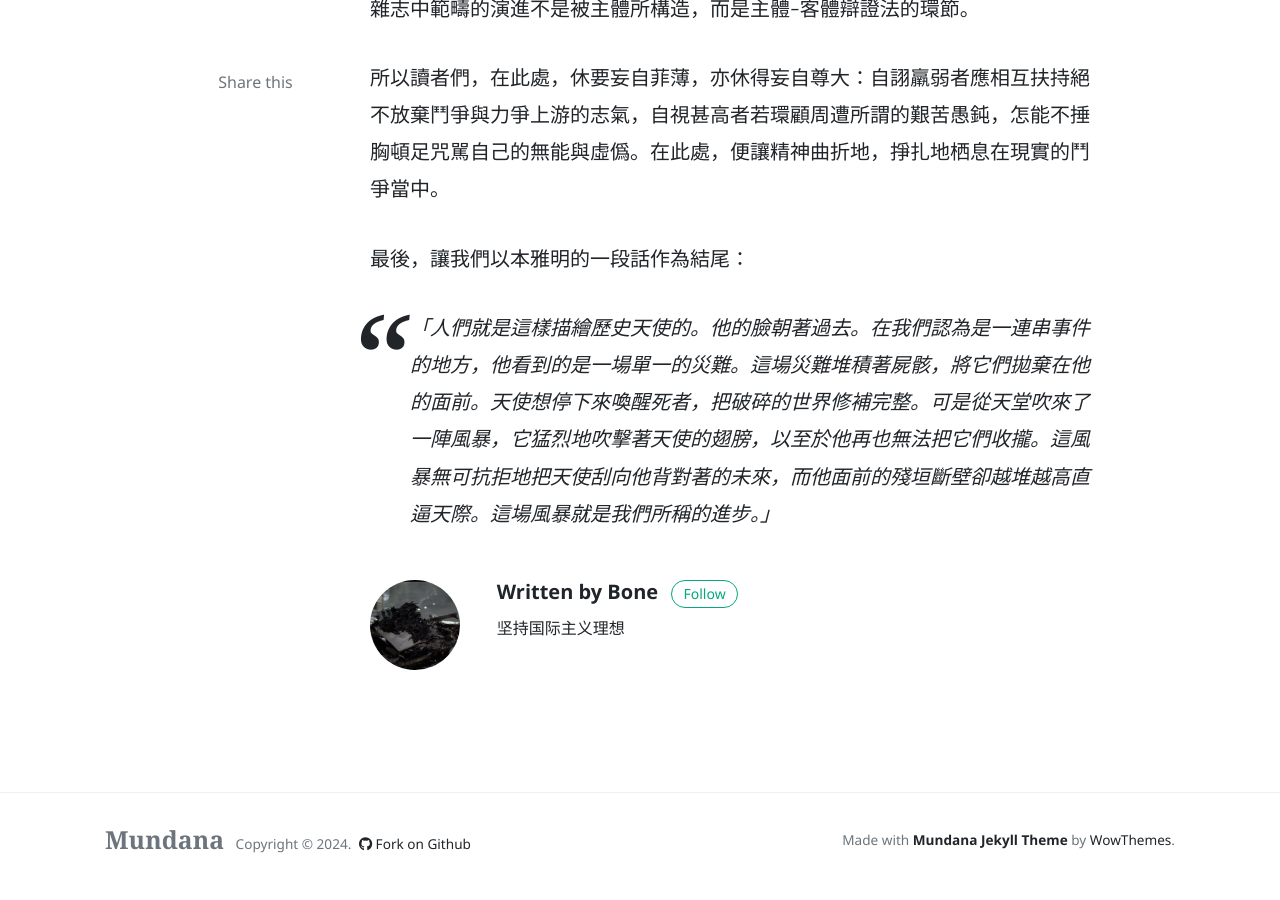
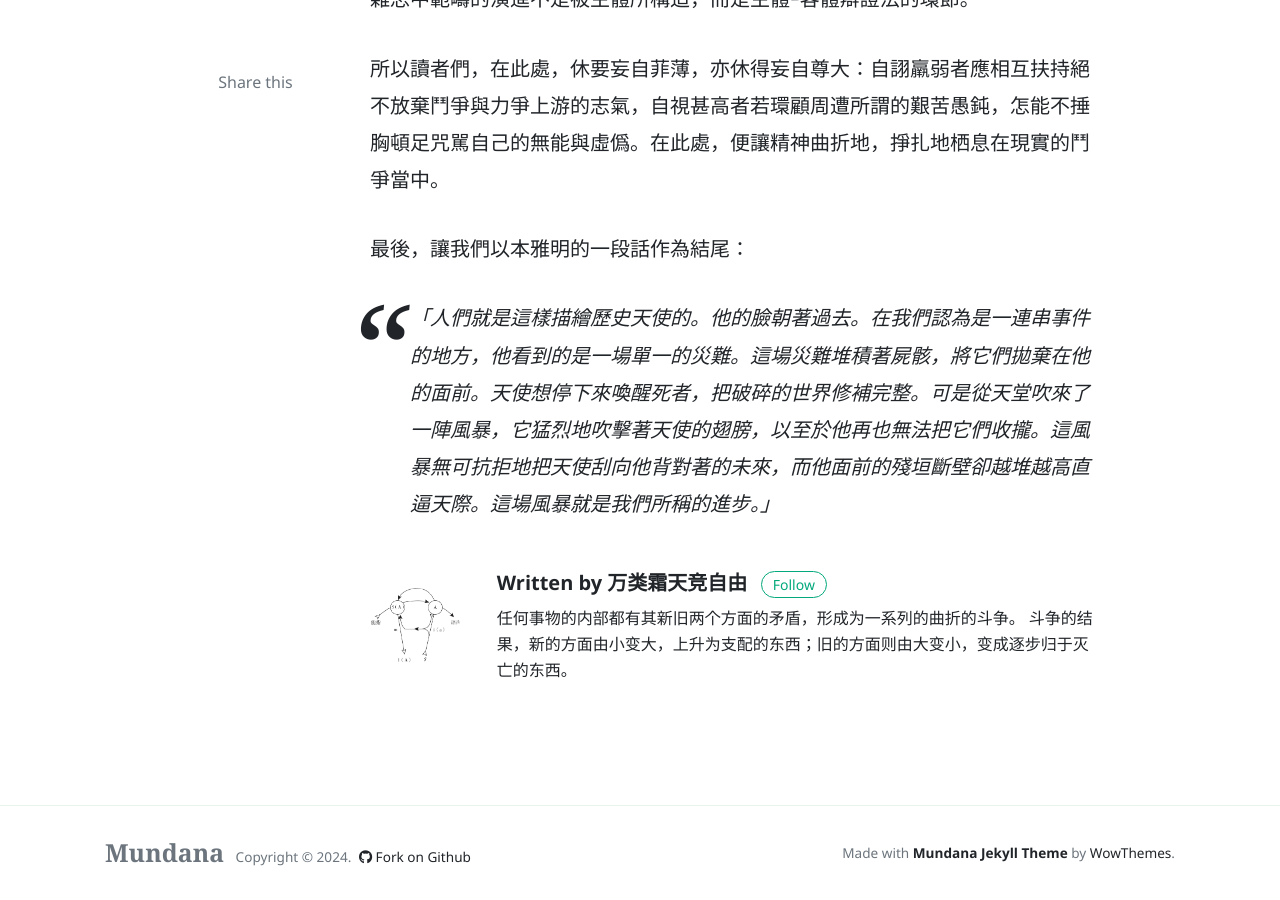
Before and after one commit to mediation-magazine/mediation-magazine.github.io, a Jekyll site: the page built from docs/_posts/2024-07-07-发刊词.markdown, in a window 1280 px wide and 900 px high, scrolled down 1728 px. Built offline with Jekyll 4.4.1, drawn with Linux system fonts in a browser that asks for light colours; nearby versions of some CDN libraries; comment, search, counter and statistics services are not loaded.

Commit message:
Update a new author

```diff
--- a/docs/_config.yml
+++ b/docs/_config.yml
@@ -68,6 +68,13 @@ authors:
       email:          fakemail@gmail.com
       twitter:        https://twitter.com/wowthemesnet
 
+    万类霜天竞自由:
+      name:           万类霜天竞自由
+      avatar:         assets/images/avatar5.png
+      bio:            "任何事物的内部都有其新旧两个方面的矛盾，形成为一系列的曲折的斗争。 斗争的结果，新的方面由小变大，上升为支配的东西；旧的方面则由大变小，变成逐步归于灭亡的东西。"
+      email:          fakemail@gmail.com
+      twitter:        https://twitter.com/wowthemesnet
+
 # Defaults
 defaults:
 
--- a/docs/_posts/2024-07-07-发刊词.markdown
+++ b/docs/_posts/2024-07-07-发刊词.markdown
@@ -2,6 +2,7 @@
 layout: post
 title: "发刊词"
 date: 2024-07-07 22:35:00 +0800
+author: 万类霜天竞自由
 ---
 
 发刊词
--- a/docs/_posts/2024-07-08-具体的辩证法（一）.markdown
+++ b/docs/_posts/2024-07-08-具体的辩证法（一）.markdown
@@ -2,6 +2,7 @@
 layout: post
 title: "具体的辩证法（一）"
 date: 2024-07-08 22:35:00 +0800
+author: 万类霜天竞自由
 ---
 
 具体的辩证法（一）
--- a/docs/_posts/2024-09-11-具体的辩证法（二）.markdown
+++ b/docs/_posts/2024-09-11-具体的辩证法（二）.markdown
@@ -2,6 +2,7 @@
 layout: post
 title: "具体的辩证法（二）"
 date: 2024-09-11 22:35:00 +0800
+author: 万类霜天竞自由
 ---
 
 
```
Also changed, not shown: docs/_pages/author-万类霜天竞自由.html (added, +26 -0 lines), docs/Gemfile.lock, docs/assets/images/avatar5.png (added), 1 other file.
